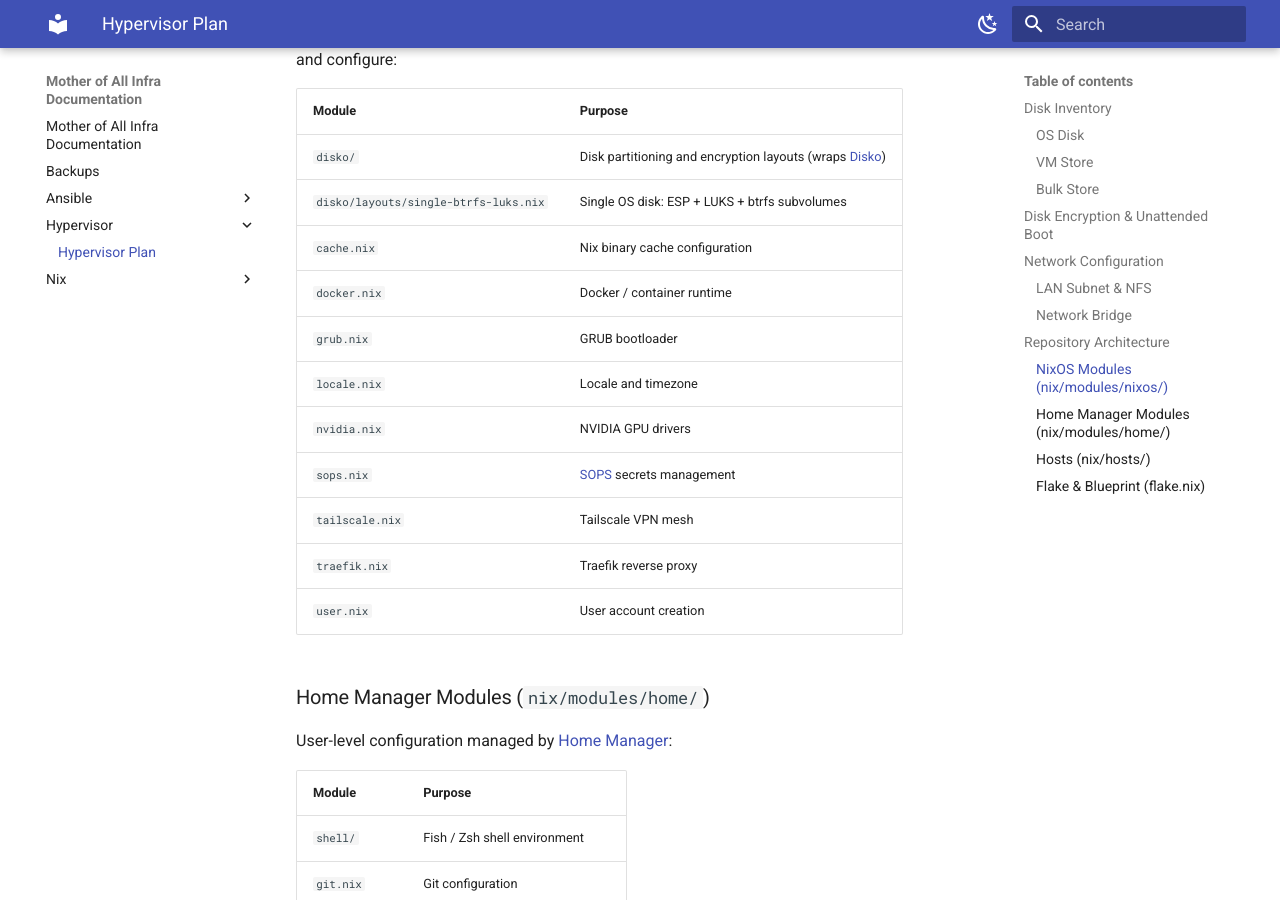
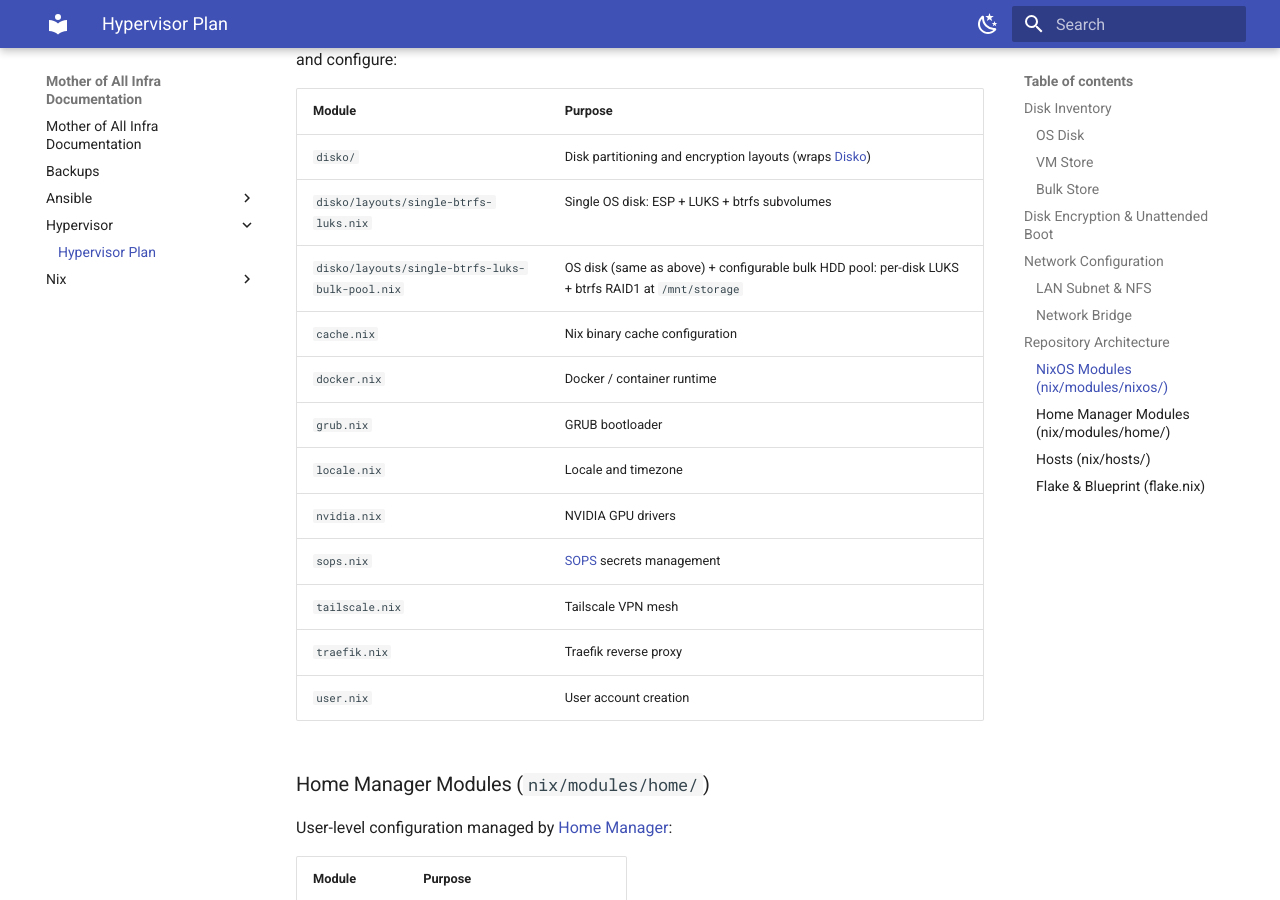
Before and after one commit to snyssen/mother-of-all-infra, an MkDocs documentation site: the page built from docs/hypervisor/plan.md, in a window 1280 px wide and 900 px high, scrolled down 2477 px. Built offline with MkDocs 1.6.1 and Material for MkDocs 9.7.7, drawn with Linux system fonts in a browser that asks for light colours.

Commit message:
feat(disko): add single-btrfs-luks-bulk-pool layout for hypervisor HDD RAID1 pool
Co-authored-by: snyssen <36501744+snyssen@users.noreply.github.com>

```diff
--- a/docs/hypervisor/plan.md
+++ b/docs/hypervisor/plan.md
@@ -77,6 +77,7 @@ Reusable system-level modules. Each file/directory exposes NixOS options that ho
 |--------|---------|
 | `disko/` | Disk partitioning and encryption layouts (wraps [Disko](https://github.com/nix-community/disko)) |
 | `disko/layouts/single-btrfs-luks.nix` | Single OS disk: ESP + LUKS + btrfs subvolumes |
+| `disko/layouts/single-btrfs-luks-bulk-pool.nix` | OS disk (same as above) + configurable bulk HDD pool: per-disk LUKS + btrfs RAID1 at `/mnt/storage` |
 | `cache.nix` | Nix binary cache configuration |
 | `docker.nix` | Docker / container runtime |
 | `grub.nix` | GRUB bootloader |
```
Also changed, not shown: 2 other files.
